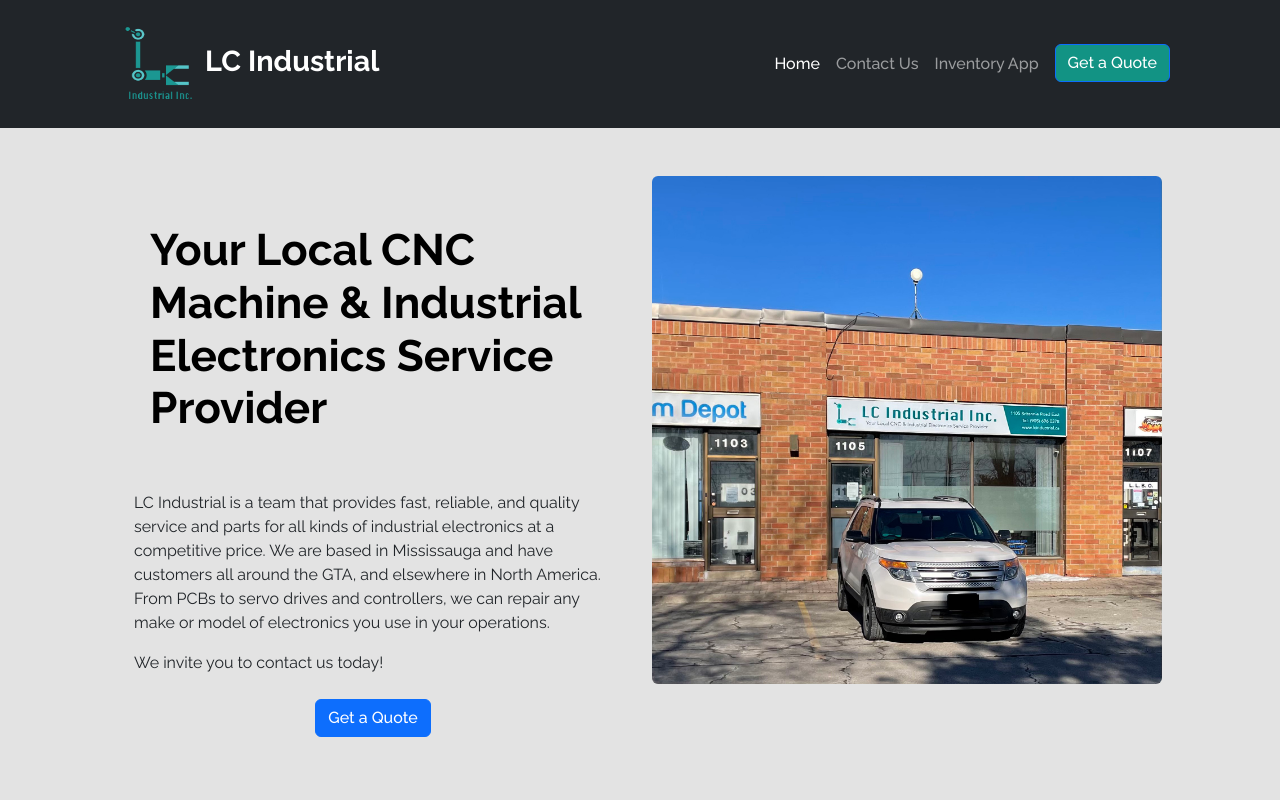
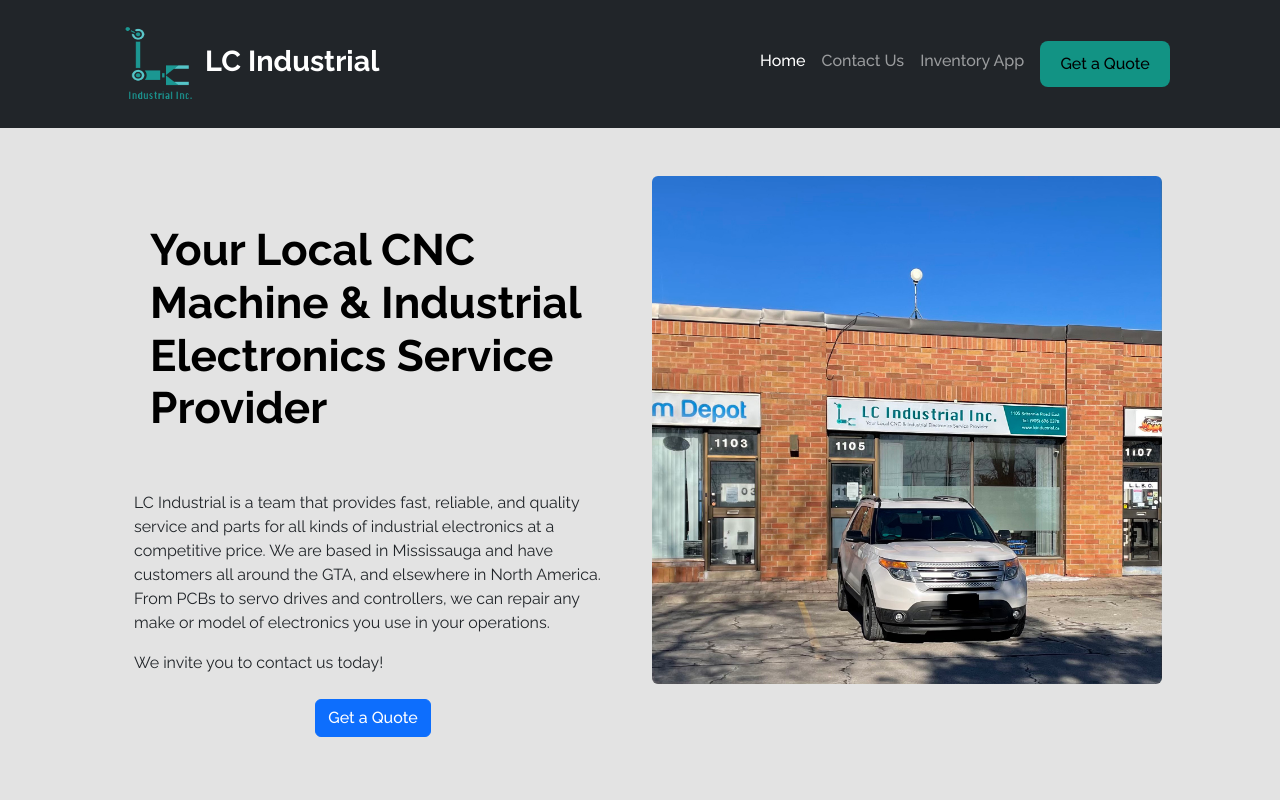
Before and after one commit to sunbagel/LC-Website-Extended, a React (Vite) app in the folder front-end/: page / in a window 1280 px wide. Shown: the top 800 px of the page. Built offline with nearby package versions, Linux system fonts and the light colour scheme.

Commit message:
create default-btn in app.css

```diff
--- a/front-end/src/App.css
+++ b/front-end/src/App.css
@@ -1,9 +1,15 @@
+@import "tailwindcss/base";
+@import "tailwindcss/components";
+@import "tailwindcss/utilities";
+
 /* * {
   box-sizing: border-box;
   margin: 0;
   padding: 0;
 } */
-
+.default-btn {
+  @apply bg-blue-lc_turquoise hover:border-white;
+}
 .good-font {
   font-family: 'Roboto'
 }
--- a/front-end/src/Components/auth/LogoutButton.tsx
+++ b/front-end/src/Components/auth/LogoutButton.tsx
@@ -7,7 +7,7 @@
 
 
   return (
-    <button className="font-raleway bg-blue-lc_turquoise px-4 py-1" onClick={logout}>Log Out</button>
+    <button className="font-raleway bg-blue-lc_turquoise hover:border-white px-4 py-1" onClick={logout}>Log Out</button>
   )
 }
 
--- a/front-end/src/og-components/NavBar.tsx
+++ b/front-end/src/og-components/NavBar.tsx
@@ -49,7 +49,9 @@
                             Get a Quote
                         </Nav.Link> */}
                         <Link to="/contact_us" >
-                            <Button className="bg-blue-lc_turquoise" id="quote-button">Get a Quote</Button>
+                            <button className="default-btn" id="quote-button">
+                                Get a Quote
+                            </button>
                         </Link>
 
                         {auth?.username && <LogoutButton/>}
```
